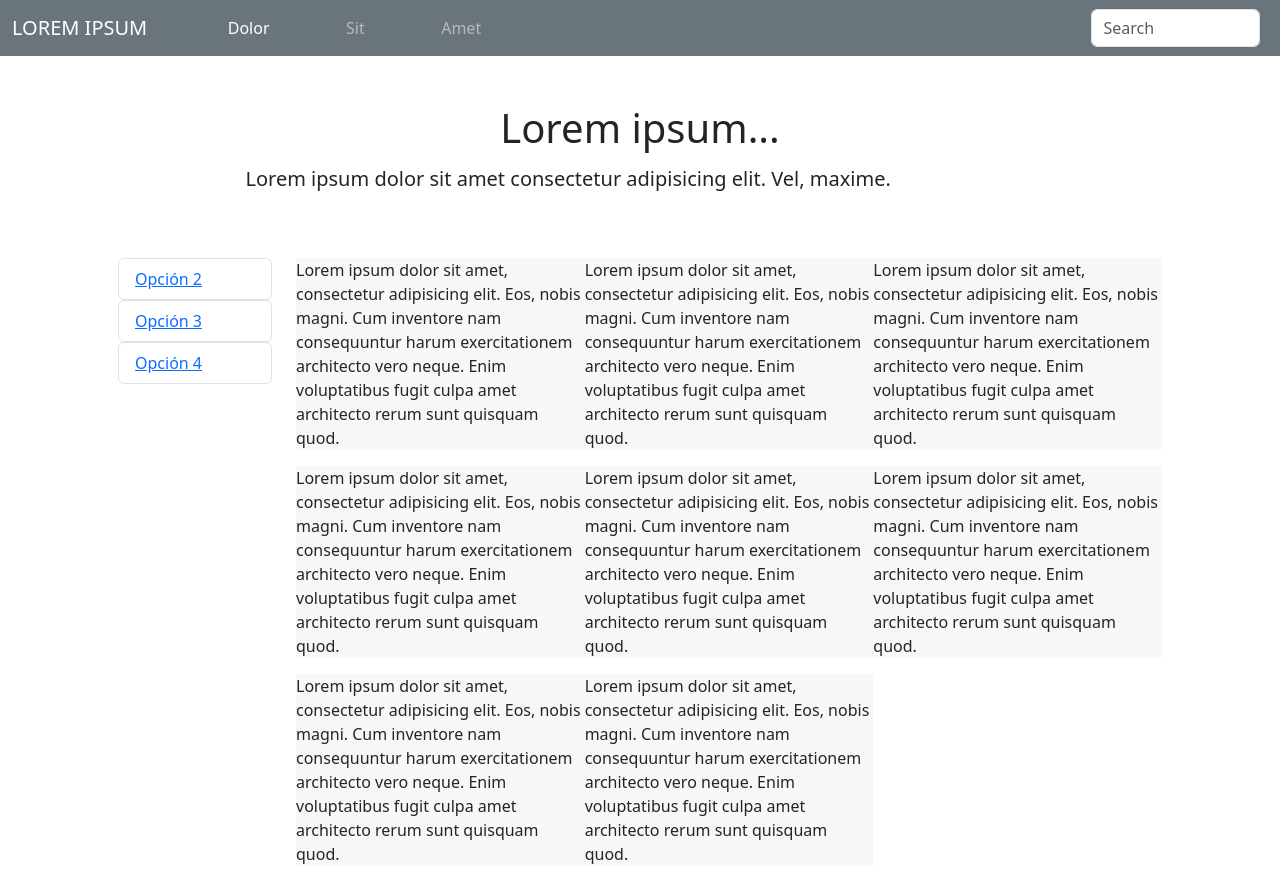
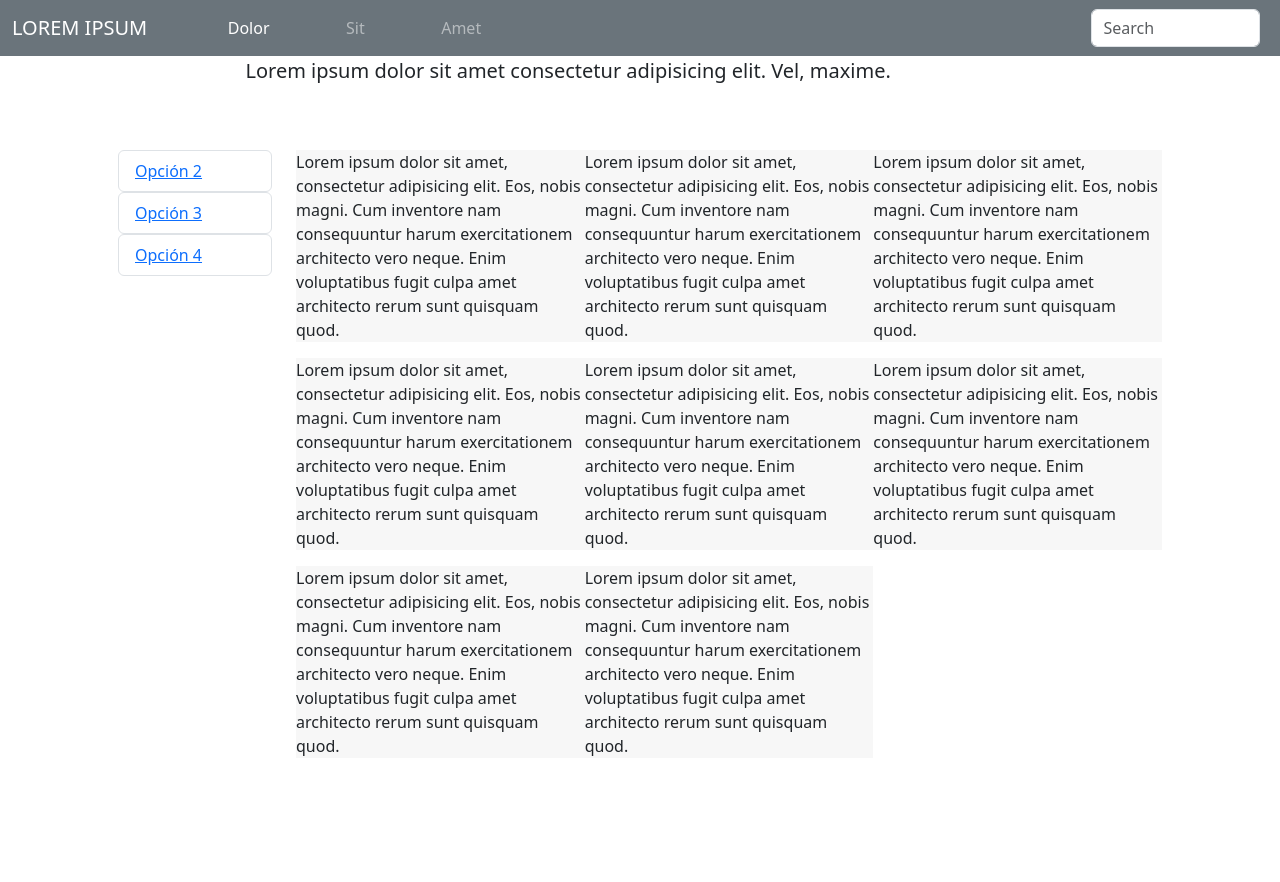
Before and after one commit to agustinferr/Taller-responsive-14.1, a plain HTML site: page index.html in a window 1280 px wide. After the commit the page ends 800 px from the top, so only its background shows below. Drawn offline with nearby package versions, Linux system fonts and the light colour scheme.

Commit message:
Update index.html

```diff
--- a/index.html
+++ b/index.html
@@ -78,7 +78,7 @@
         </div>
       </nav>
 
-    <h1 class="text-center p-5 pb-1 d-lg-block d-md-none d-sm-none">Lorem ipsum...</h1>
+    <h1 class="text-center p-5 pb-1 d-none d-lg-block d-xl-none">Lorem ipsum...</h1>
     <div id="carouselExampleSlidesOnly" class="carousel slide mb-5  d-lg-block d-md-none d-sm-none" data-bs-ride="carousel">
         <div class="carousel-inner">
           <div class="carousel-item active">
```
